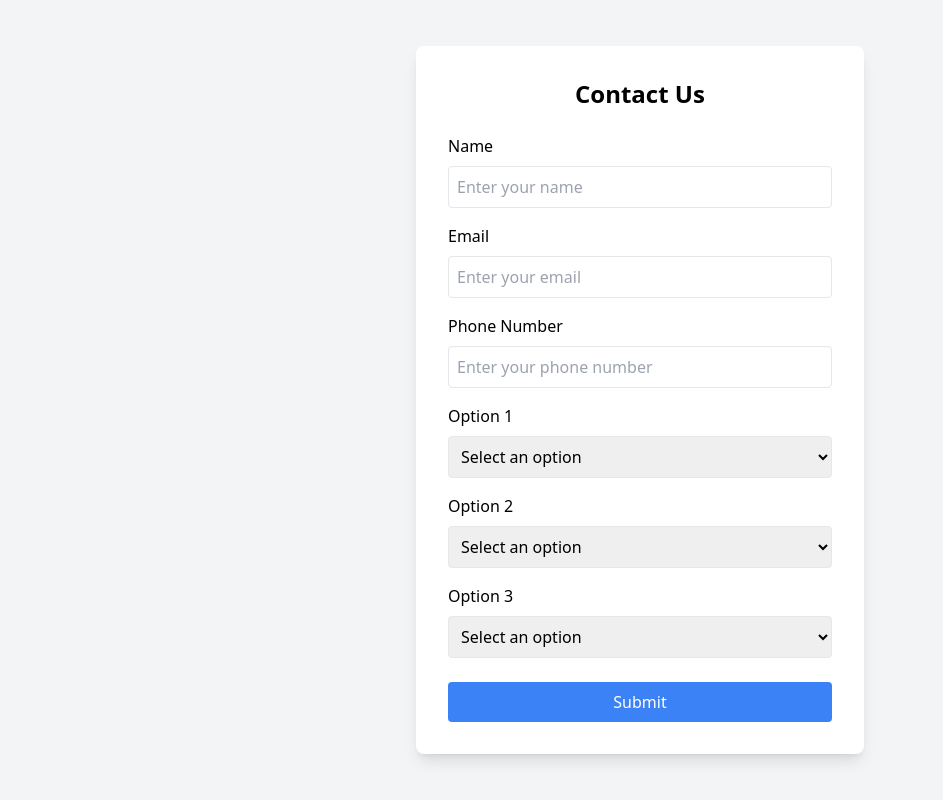
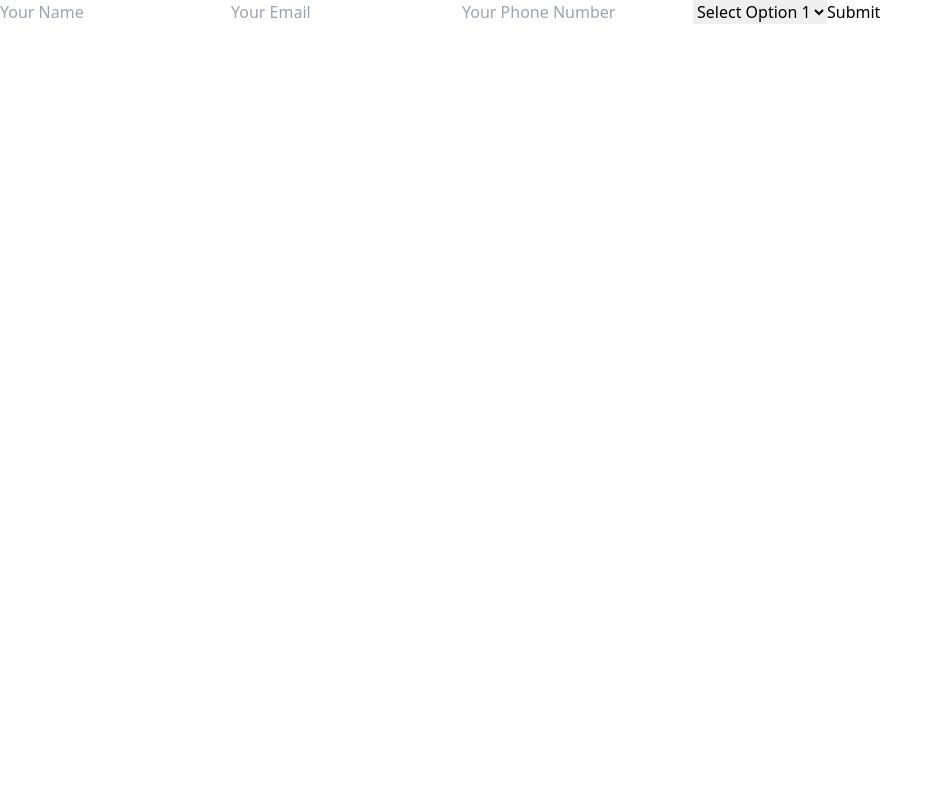
Before and after one commit to janibhaiv2/urgeweb, a Next.js app: page /contact in a window 1280 px wide. Shown: the whole page, without its empty margins (0-943 px from the left). Built offline with nearby package versions, Linux system fonts and the light colour scheme.

Commit message:
Add contact form with email functionality

```diff
--- a/package.json
+++ b/package.json
@@ -17,6 +17,7 @@
     "gsap": "^3.12.5",
     "lottie-react": "^2.4.0",
     "next": "15.0.2",
+    "nodemailer": "^6.9.16",
     "react": "^18.3.1",
     "react-dom": "^18.3.1",
     "react-intersection-observer": "^9.13.1",
--- /dev/null
+++ b/pages/api/submit.js
@@ -0,0 +1,46 @@
+import nodemailer from 'nodemailer';
+
+export default async function handler(req, res) {
+  if (req.method === 'POST') {
+    // Frontend se form data receive karein
+    const { name, email, phone, option1, option2, option3 } = req.body;
+
+    // Nodemailer ke through email send karne ke liye configuration
+    const transporter = nodemailer.createTransport({
+      service: 'Gmail', // Gmail use kar rahe hain, lekin agar aapka alag provider hai toh woh bhi configure kar sakte hain
+      auth: {
+        user: process.env.EMAIL_USER, // Apna email address jo environment variables mein save kiya gaya hai
+        pass: process.env.EMAIL_PASS, // Email ka password
+      },
+    });
+
+    // Email content setup
+    const mailOptions = {
+      from: email,
+      to: process.env.EMAIL_USER, // Yahan aapka email hoga, jahan par query ka notification chahiye
+      subject: 'New Contact Form Submission',
+      text: `You have a new contact form submission:\n
+      Name: ${name}\n
+      Email: ${email}\n
+      Phone: ${phone}\n
+      Option 1: ${option1}\n
+      Option 2: ${option2}\n
+      Option 3: ${option3}`,
+    };
+
+    try {
+      // Email ko send karein
+      await transporter.sendMail(mailOptions);
+      console.log("Email sent successfully");
+
+      // Success response
+      res.status(200).json({ message: 'Form submitted successfully and email sent!' });
+    } catch (error) {
+      console.error('Error sending email:', error);
+      res.status(500).json({ message: 'Error sending email' });
+    }
+  } else {
+    // Agar method POST nahi hai to yeh response send karein
+    res.status(405).json({ message: 'Method not allowed' });
+  }
+}
--- a/pages/contact.js
+++ b/pages/contact.js
@@ -14,102 +14,39 @@ export default function ContactForm() {
     setFormData({ ...formData, [e.target.name]: e.target.value });
   };
 
-  const handleSubmit = (e) => {
+  const handleSubmit = async (e) => {
     e.preventDefault();
-    console.log(formData);
-    // Submit handling logic goes here
+
+    try {
+      const response = await fetch('/api/submit', {
+        method: 'POST',
+        headers: {
+          'Content-Type': 'application/json',
+        },
+        body: JSON.stringify(formData),
+      });
+
+      const result = await response.json();
+      if (result.message) {
+        alert(result.message);
+      }
+    } catch (error) {
+      console.error('Error:', error);
+      alert('Failed to submit the form');
+    }
   };
 
   return (
-    <div className="flex items-center justify-center min-h-screen bg-gray-100">
-      <form
-        onSubmit={handleSubmit}
-        className="bg-white p-8 rounded-lg shadow-lg w-full max-w-md"
-      >
-        <h2 className="text-2xl font-bold mb-6 text-center">Contact Us</h2>
-
-        <label className="block mb-2">Name</label>
-        <input
-          type="text"
-          name="name"
-          value={formData.name}
-          onChange={handleChange}
-          className="w-full p-2 mb-4 border rounded"
-          placeholder="Enter your name"
-          required
-        />
-
-        <label className="block mb-2">Email</label>
-        <input
-          type="email"
-          name="email"
-          value={formData.email}
-          onChange={handleChange}
-          className="w-full p-2 mb-4 border rounded"
-          placeholder="Enter your email"
-          required
-        />
-
-        <label className="block mb-2">Phone Number</label>
-        <input
-          type="tel"
-          name="phone"
-          value={formData.phone}
-          onChange={handleChange}
-          className="w-full p-2 mb-4 border rounded"
-          placeholder="Enter your phone number"
-          required
-        />
-
-        <label className="block mb-2">Option 1</label>
-        <select
-          name="option1"
-          value={formData.option1}
-          onChange={handleChange}
-          className="w-full p-2 mb-4 border rounded"
-          required
-        >
-          <option value="">Select an option</option>
-          <option value="Option 1A">Option 1A</option>
-          <option value="Option 1B">Option 1B</option>
-          <option value="Option 1C">Option 1C</option>
-        </select>
-
-        <label className="block mb-2">Option 2</label>
-        <select
-          name="option2"
-          value={formData.option2}
-          onChange={handleChange}
-          className="w-full p-2 mb-4 border rounded"
-          required
-        >
-          <option value="">Select an option</option>
-          <option value="Option 2A">Option 2A</option>
-          <option value="Option 2B">Option 2B</option>
-          <option value="Option 2C">Option 2C</option>
-        </select>
-
-        <label className="block mb-2">Option 3</label>
-        <select
-          name="option3"
-          value={formData.option3}
-          onChange={handleChange}
-          className="w-full p-2 mb-6 border rounded"
-          required
-        >
-          <option value="">Select an option</option>
-          <option value="Option 3A">Option 3A</option>
-          <option value="Option 3B">Option 3B</option>
-          <option value="Option 3C">Option 3C</option>
-        </select>
-
-        <button
-          type="submit"
-          className="w-full bg-blue-500 text-white py-2 rounded hover:bg-blue-600 transition duration-200"
-        >
-          Submit
-        </button>
-      </form>
-    </div>
+    <form onSubmit={handleSubmit}>
+      {/* Form Fields */}
+      <input type="text" name="name" onChange={handleChange} placeholder="Your Name" required />
+      <input type="email" name="email" onChange={handleChange} placeholder="Your Email" required />
+      <input type="tel" name="phone" onChange={handleChange} placeholder="Your Phone Number" required />
+      <select name="option1" onChange={handleChange}>
+        <option value="">Select Option 1</option>
+        <option value="Option 1A">Option 1A</option>
+      </select>
+      <button type="submit">Submit</button>
+    </form>
   );
 }
```
Also changed, not shown: 1 other file (tests, documents, lock files or other folders).
